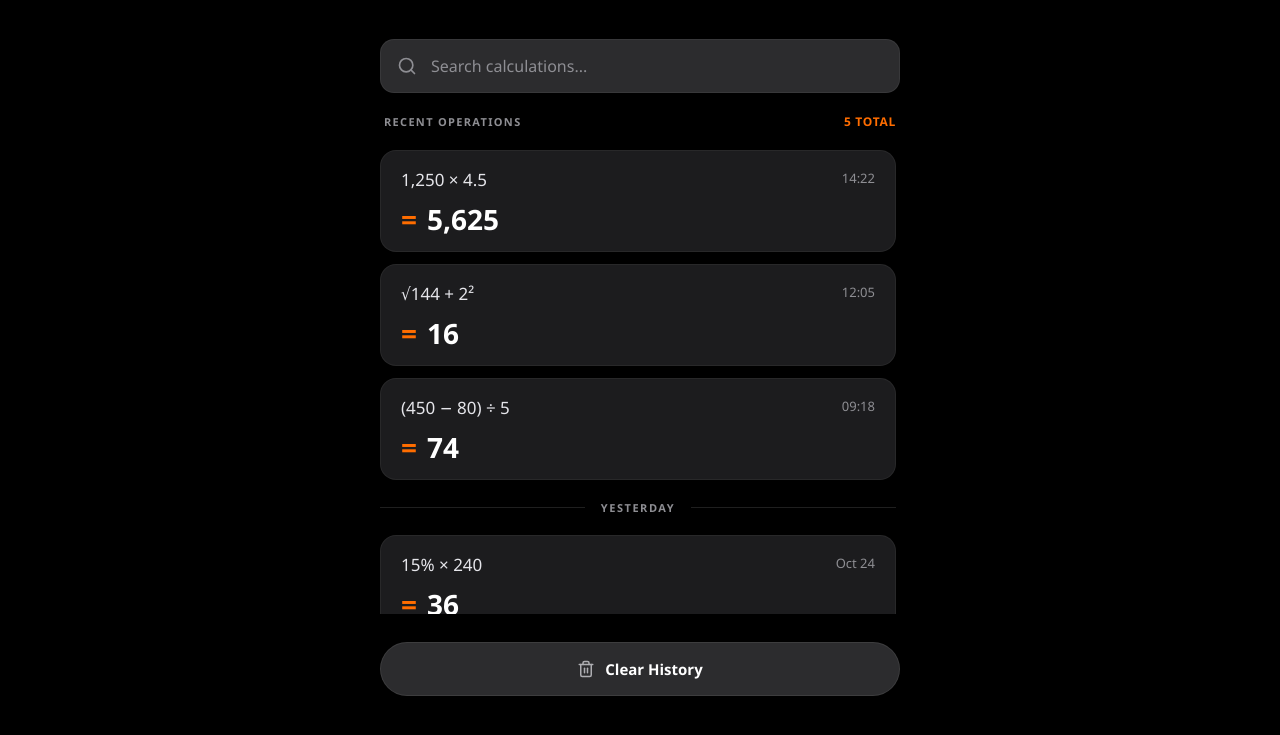
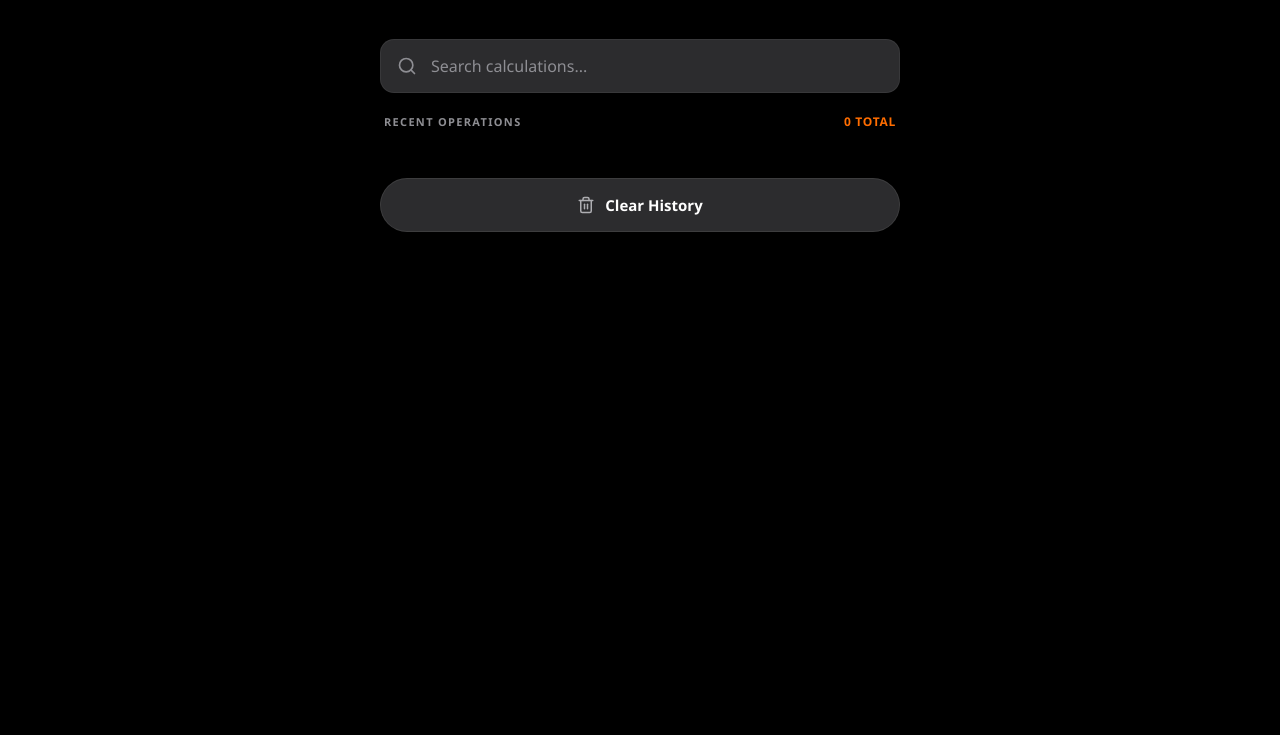
Before and after one commit to danihdz11/Calculator, a plain HTML site: page history.html in a window 1280 px wide. Shown: the part 53-788 px from the top of the page. Drawn offline with Linux system fonts and the light colour scheme.

Commit message:
save history of calculator

```diff
--- a/history.html
+++ b/history.html
@@ -34,73 +34,7 @@
             </div>
 
             <div class="history-scroll">
-                <ul class="history-list" id="history-list">
-                    <li>
-                        <article class="history-card">
-                            <div class="history-card-top">
-                                <span class="history-expr">1,250 × 4.5</span>
-                                <time class="history-time" datetime="14:22">14:22</time>
-                            </div>
-                            <div class="history-card-result">
-                                <span class="history-eq">=</span>
-                                <span class="history-value">5,625</span>
-                            </div>
-                        </article>
-                    </li>
-                    <li>
-                        <article class="history-card">
-                            <div class="history-card-top">
-                                <span class="history-expr">√144 + 2²</span>
-                                <time class="history-time" datetime="12:05">12:05</time>
-                            </div>
-                            <div class="history-card-result">
-                                <span class="history-eq">=</span>
-                                <span class="history-value">16</span>
-                            </div>
-                        </article>
-                    </li>
-                    <li>
-                        <article class="history-card">
-                            <div class="history-card-top">
-                                <span class="history-expr">(450 − 80) ÷ 5</span>
-                                <time class="history-time" datetime="09:18">09:18</time>
-                            </div>
-                            <div class="history-card-result">
-                                <span class="history-eq">=</span>
-                                <span class="history-value">74</span>
-                            </div>
-                        </article>
-                    </li>
-                </ul>
-
-                <div class="history-divider" role="separator"><span>YESTERDAY</span></div>
-
-                <ul class="history-list history-list--after-divider">
-                    <li>
-                        <article class="history-card">
-                            <div class="history-card-top">
-                                <span class="history-expr">15% × 240</span>
-                                <time class="history-time" datetime="2025-10-24">Oct 24</time>
-                            </div>
-                            <div class="history-card-result">
-                                <span class="history-eq">=</span>
-                                <span class="history-value">36</span>
-                            </div>
-                        </article>
-                    </li>
-                    <li>
-                        <article class="history-card">
-                            <div class="history-card-top">
-                                <span class="history-expr">2,000 ÷ 8</span>
-                                <time class="history-time" datetime="2025-10-24">Oct 24</time>
-                            </div>
-                            <div class="history-card-result">
-                                <span class="history-eq">=</span>
-                                <span class="history-value">250</span>
-                            </div>
-                        </article>
-                    </li>
-                </ul>
+                <ul class="history-list" id="history-list"></ul>
             </div>
 
             <button type="button" class="btn-clear-history" id="btn-clear-history">
--- a/script.js
+++ b/script.js
@@ -1,6 +1,7 @@
 let fullOp = '';
 let res = 0;
 let isOp = false
+let historyOps = JSON.parse(localStorage.getItem("historyOps") || "[]");
 
 function handleClick(number) {
 
@@ -86,6 +87,7 @@ function calculate() {
             break
     }
     res = Number(res.toFixed(2))
+    saveHistory(fullOp, res);
     isOp = false
     showNumber2(res)
 }
@@ -96,6 +98,39 @@ function showNumber1(n) {
 
 function showNumber2(n) {
     document.getElementById("screen2").innerHTML = n;
+}
+
+function saveHistory(expression, result) {
+    const now = new Date();
+    historyOps.unshift({
+        expression,
+        result,
+        time: now.toLocaleTimeString([], { hour: "2-digit", minute: "2-digit" })
+    });
+    localStorage.setItem("historyOps", JSON.stringify(historyOps));
+}
+
+function renderHistory() {
+    const historyList = document.getElementById("history-list");
+    if (!historyList) return;
+    historyList.innerHTML = "";
+
+    historyOps.forEach((item) => {
+        historyList.innerHTML += `
+            <li>
+                <article class="history-card">
+                    <div class="history-card-top">
+                        <span class="history-expr">${item.expression}</span>
+                        <time class="history-time">${item.time}</time>
+                    </div>
+                    <div class="history-card-result">
+                        <span class="history-eq">=</span>
+                        <span class="history-value">${item.result}</span>
+                    </div>
+                </article>
+            </li>
+        `;
+    });
 }
 
 function initHistorySearch() {
@@ -126,4 +161,17 @@ function initHistorySearch() {
     updateHistoryCount();
 }
 
+function initHistoryActions() {
+    const clearBtn = document.getElementById("btn-clear-history");
+    if (!clearBtn) return;
+    clearBtn.addEventListener("click", () => {
+        historyOps = [];
+        localStorage.setItem("historyOps", JSON.stringify(historyOps));
+        renderHistory();
+        initHistorySearch();
+    });
+}
+
+renderHistory();
+initHistoryActions();
 initHistorySearch();
```
